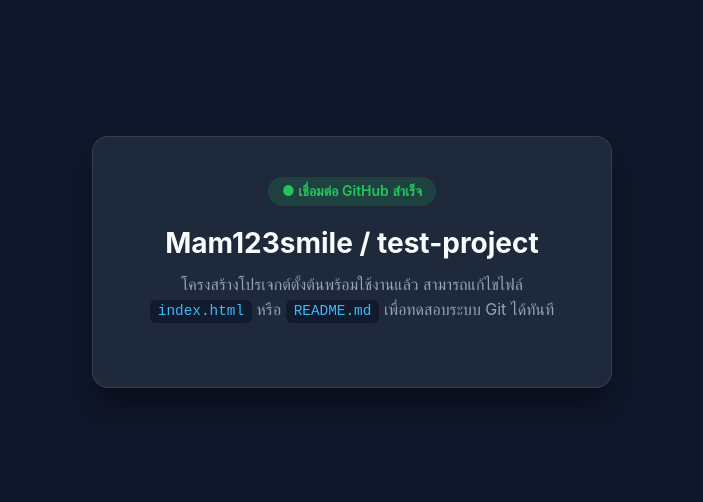
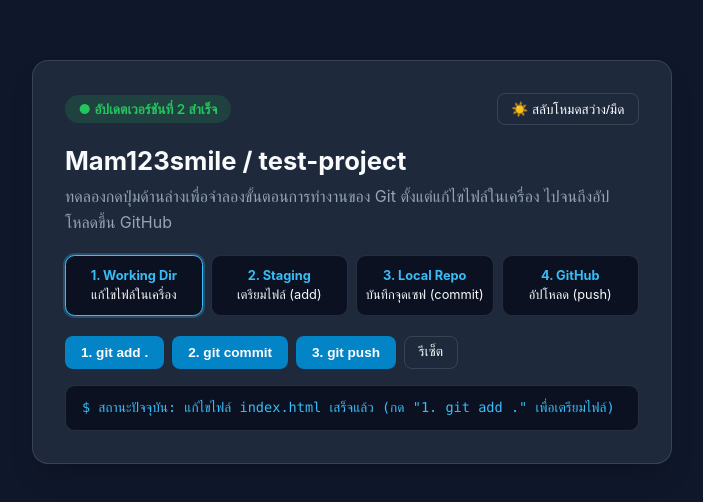
Before and after one commit to Mam123smile/test-project, a plain HTML site: page index.html in a window 1280 px wide. Shown: the part 138-640 px from the top of the page, without its empty margins (288-991 px from the left). Drawn offline with Linux system fonts and the light colour scheme.

Commit message:
Update index.html: add theme toggle and interactive Git simulator

```diff
--- a/index.html
+++ b/index.html
@@ -1,17 +1,33 @@
 <!DOCTYPE html>
-<html lang="th">
+<html lang="th" data-theme="dark">
 <head>
   <meta charset="UTF-8" />
   <meta name="viewport" content="width=device-width, initial-scale=1.0" />
-  <title>Test Project — Mam123smile</title>
+  <title>Test Project — คู่มือฝึกใช้งาน Git & GitHub</title>
   <style>
-    :root {
+    :root[data-theme="dark"] {
       --bg: #0f172a;
       --card: #1e293b;
+      --border: rgba(255, 255, 255, 0.12);
       --text: #f8fafc;
       --muted: #94a3b8;
+      --code-bg: #0b1120;
       --accent: #38bdf8;
       --success: #22c55e;
+      --btn-bg: #0284c7;
+      --btn-text: #ffffff;
+    }
+    :root[data-theme="light"] {
+      --bg: #f8fafc;
+      --card: #ffffff;
+      --border: #e2e8f0;
+      --text: #0f172a;
+      --muted: #475569;
+      --code-bg: #f1f5f9;
+      --accent: #0284c7;
+      --success: #16a34a;
+      --btn-bg: #0284c7;
+      --btn-text: #ffffff;
     }
     * {
       box-sizing: border-box;
@@ -27,56 +43,169 @@
       align-items: center;
       justify-content: center;
       padding: 1.5rem;
+      transition: background-color 0.2s ease, color 0.2s ease;
     }
     .card {
       background-color: var(--card);
-      border: 1px solid rgba(255, 255, 255, 0.1);
+      border: 1px solid var(--border);
       border-radius: 1rem;
-      padding: 2.5rem;
-      max-width: 520px;
+      padding: 2rem;
+      max-width: 640px;
       width: 100%;
-      box-shadow: 0 20px 25px -5px rgba(0, 0, 0, 0.4);
-      text-align: center;
+      box-shadow: 0 15px 30px -10px rgba(0, 0, 0, 0.25);
+    }
+    .header {
+      display: flex;
+      justify-content: space-between;
+      align-items: center;
+      margin-bottom: 1.25rem;
     }
     .badge {
       display: inline-flex;
       align-items: center;
-      gap: 0.5rem;
+      gap: 0.4rem;
       background: rgba(34, 197, 94, 0.15);
       color: var(--success);
       padding: 0.35rem 0.85rem;
       border-radius: 999px;
-      font-size: 0.875rem;
+      font-size: 0.85rem;
       font-weight: 600;
-      margin-bottom: 1.25rem;
+    }
+    .theme-btn {
+      background: transparent;
+      border: 1px solid var(--border);
+      color: var(--text);
+      padding: 0.4rem 0.85rem;
+      border-radius: 0.5rem;
+      cursor: pointer;
+      font-size: 0.85rem;
     }
     h1 {
-      font-size: 1.75rem;
-      margin-bottom: 0.75rem;
-      color: var(--text);
+      font-size: 1.6rem;
+      margin-bottom: 0.5rem;
     }
     p {
       color: var(--muted);
       line-height: 1.6;
-      margin-bottom: 1.5rem;
+      margin-bottom: 1.25rem;
     }
-    code {
-      background: rgba(15, 23, 42, 0.8);
+    .steps {
+      display: grid;
+      grid-template-columns: repeat(4, 1fr);
+      gap: 0.5rem;
+      margin-bottom: 1.25rem;
+    }
+    .step {
+      background: var(--code-bg);
+      border: 1px solid var(--border);
+      border-radius: 0.6rem;
+      padding: 0.75rem 0.5rem;
+      text-align: center;
+      font-size: 0.8rem;
+      transition: all 0.2s ease;
+    }
+    .step.active {
+      border-color: var(--accent);
+      box-shadow: 0 0 0 2px rgba(56, 189, 248, 0.25);
+    }
+    .step strong {
+      display: block;
+      margin-bottom: 0.25rem;
       color: var(--accent);
-      padding: 0.2rem 0.5rem;
-      border-radius: 0.375rem;
-      font-size: 0.9rem;
+    }
+    .controls {
+      display: flex;
+      gap: 0.5rem;
+      flex-wrap: wrap;
+      margin-bottom: 1rem;
+    }
+    .action-btn {
+      background: var(--btn-bg);
+      color: var(--btn-text);
+      border: none;
+      padding: 0.55rem 1rem;
+      border-radius: 0.5rem;
+      cursor: pointer;
+      font-weight: 600;
+      font-size: 0.85rem;
+    }
+    .action-btn:hover {
+      opacity: 0.92;
+    }
+    .terminal {
+      background: var(--code-bg);
+      border: 1px solid var(--border);
+      border-radius: 0.6rem;
+      padding: 0.85rem 1rem;
+      font-family: ui-monospace, SFMono-Regular, Menlo, monospace;
+      font-size: 0.85rem;
+      color: var(--accent);
     }
   </style>
 </head>
 <body>
   <main class="card">
-    <div class="badge">● เชื่อมต่อ GitHub สำเร็จ</div>
+    <div class="header">
+      <div class="badge">● อัปเดตเวอร์ชันที่ 2 สำเร็จ</div>
+      <button class="theme-btn" id="themeToggle" onclick="toggleTheme()">☀️ สลับโหมดสว่าง/มืด</button>
+    </div>
+
     <h1>Mam123smile / test-project</h1>
     <p>
-      โครงสร้างโปรเจกต์ตั้งต้นพร้อมใช้งานแล้ว สามารถแก้ไขไฟล์
-      <code>index.html</code> หรือ <code>README.md</code> เพื่อทดสอบระบบ Git ได้ทันที
+      ทดลองกดปุ่มด้านล่างเพื่อจำลองขั้นตอนการทำงานของ Git ตั้งแต่แก้ไขไฟล์ในเครื่อง ไปจนถึงอัปโหลดขึ้น GitHub
     </p>
+
+    <div class="steps">
+      <div class="step active" id="step-0">
+        <strong>1. Working Dir</strong>
+        แก้ไขไฟล์ในเครื่อง
+      </div>
+      <div class="step" id="step-1">
+        <strong>2. Staging</strong>
+        เตรียมไฟล์ (add)
+      </div>
+      <div class="step" id="step-2">
+        <strong>3. Local Repo</strong>
+        บันทึกจุดเซฟ (commit)
+      </div>
+      <div class="step" id="step-3">
+        <strong>4. GitHub</strong>
+        อัปโหลด (push)
+      </div>
+    </div>
+
+    <div class="controls">
+      <button class="action-btn" onclick="setStage(1)">1. git add .</button>
+      <button class="action-btn" onclick="setStage(2)">2. git commit</button>
+      <button class="action-btn" onclick="setStage(3)">3. git push</button>
+      <button class="theme-btn" onclick="setStage(0)">รีเซ็ต</button>
+    </div>
+
+    <div class="terminal" id="terminalOutput">
+      $ สถานะปัจจุบัน: แก้ไขไฟล์ index.html เสร็จแล้ว (กด "1. git add ." เพื่อเตรียมไฟล์)
+    </div>
   </main>
+
+  <script>
+    const messages = [
+      '$ สถานะปัจจุบัน: แก้ไขไฟล์ index.html เสร็จแล้ว (กด "1. git add ." เพื่อเตรียมไฟล์)',
+      '$ git add . → เตรียมไฟล์เข้าสู่ Staging Area เรียบร้อย! (ต่อไปกด "2. git commit")',
+      '$ git commit -m "Update index.html" → บันทึกประวัติลงเครื่องเรียบร้อย! (ต่อไปกด "3. git push")',
+      '$ git push origin main → อัปโหลดโค้ดขึ้น GitHub (Mam123smile/test-project) สำเร็จ!'
+    ];
+
+    function setStage(index) {
+      for (let i = 0; i < 4; i++) {
+        document.getElementById('step-' + i).classList.toggle('active', i === index);
+      }
+      document.getElementById('terminalOutput').textContent = messages[index];
+    }
+
+    function toggleTheme() {
+      const root = document.documentElement;
+      const next = root.getAttribute('data-theme') === 'dark' ? 'light' : 'dark';
+      root.setAttribute('data-theme', next);
+    }
+  </script>
 </body>
 </html>
```
